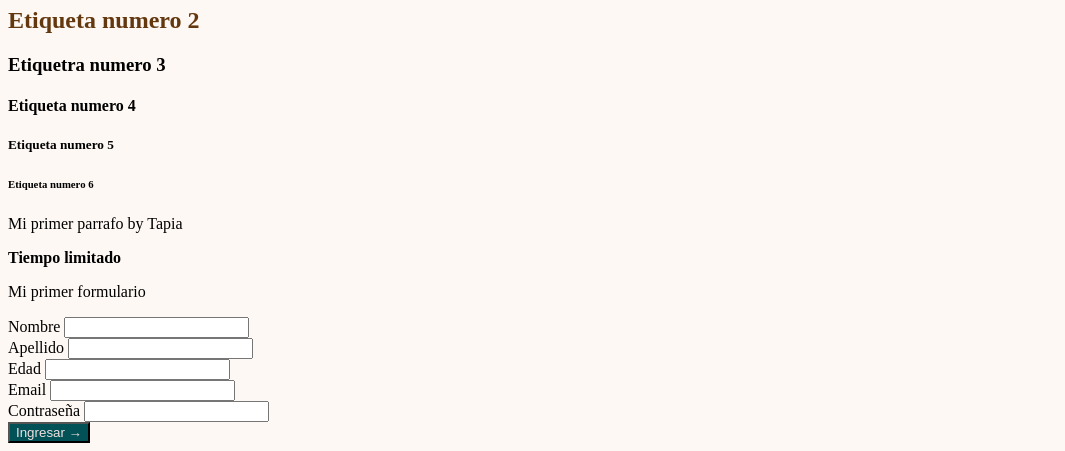
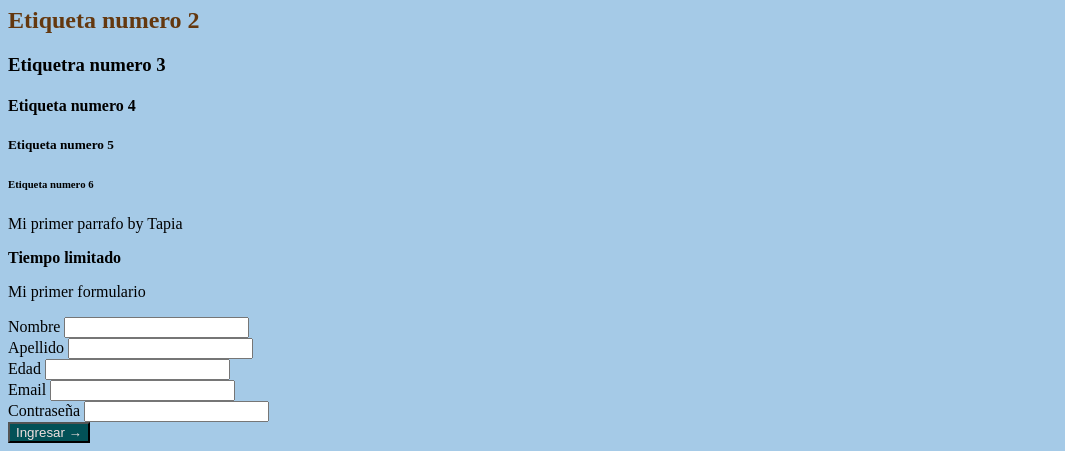
Before and after one commit to TapiaXavier/BeduSantander, a plain HTML site: page index.html in a window 1280 px wide. Shown: the part 482-933 px from the top of the page, without its empty margins (0-1065 px from the left). Drawn offline with Linux system fonts and the light colour scheme.

Commit message:
creacion de ramas

```diff
--- a/styles.css
+++ b/styles.css
@@ -13,7 +13,7 @@ button{
 }
 
 body{
-    background-color: #fdf8f3;
+    background-color: #a5cae7;
 }
 
 
```
